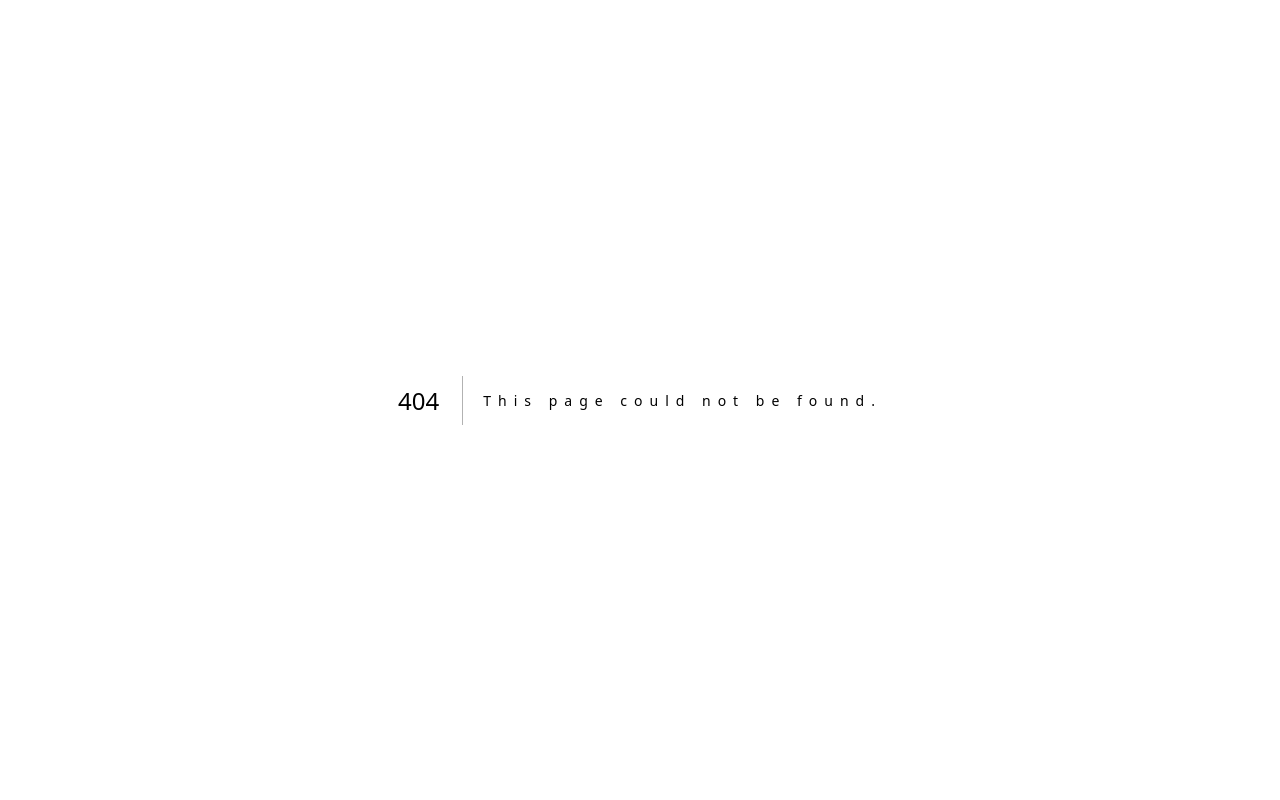
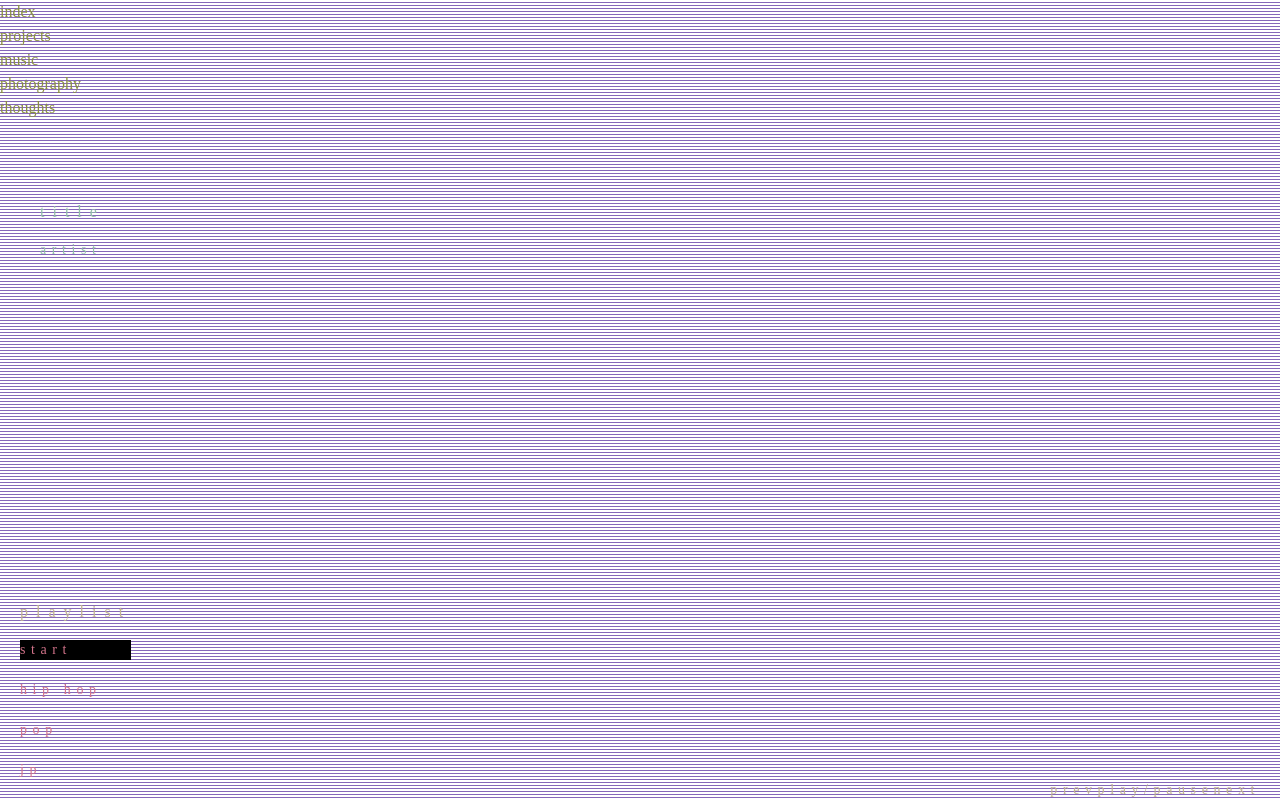
Before and after one commit to hlxmh/personal-site, a Next.js app: page /sound in a window 1280 px wide. Before the commit this address had no page. Built offline with nearby package versions, Linux system fonts and the light colour scheme; a web font is replaced by a local one.

Commit message:
effects for posts, music rough, wow this is a mess

```diff
--- /dev/null
+++ b/app/(main)/sound/page.tsx
@@ -0,0 +1,92 @@
+'use client'
+
+import YouTube, { YouTubeProps } from 'react-youtube';
+import Link from 'next/link';
+import style from 'styles/txt.module.css'
+import React from 'react';
+
+export default function Home() {
+    enum PLAYLIST {
+        HEART = 0,
+        HIPHOP = 1,
+        POP = 2,
+        JP = 3
+    }
+
+
+    const [active, setActive] = React.useState(PLAYLIST.HEART);
+    const [backdrop, setBackdrop] = React.useState("backdrop-hue-rotate-90");
+
+    const onPlayerReady: YouTubeProps['onReady'] = (event) => {
+        // access to player in all event handlers via event.target
+        // event.target.pauseVideo();
+      }
+
+    const opts: YouTubeProps['opts'] = {
+    height: '0',
+    width: '0',
+    playerVars: {
+        autoplay: 1,
+    },
+    };
+
+    function changeActive(playlist: PLAYLIST) {
+        setActive(playlist)
+
+        switch(playlist) {
+            case PLAYLIST.HEART: {
+                setBackdrop("backdrop-hue-rotate-90");
+               break;
+            }
+            case PLAYLIST.HIPHOP: {
+                setBackdrop("backdrop-hue-rotate-180");
+                break;
+            }
+            case PLAYLIST.HEART: {
+                setBackdrop("backdrop-hue-rotate-60");
+                break;
+            }
+            case PLAYLIST.HEART: {
+                setBackdrop("backdrop-hue-rotate-30");
+                break;
+            }
+         }
+    }
+
+  return (
+    <>
+    <YouTube videoId="9JQDPjpfiGw" opts={opts} onReady={onPlayerReady} />
+    <div className={["absolute", "top-0", "left-0", "h-screen", "w-screen", backdrop].join(" ")}></div>
+    <h2 className="mt-20 ml-10">title</h2>
+    <h3 className="ml-10">artist</h3>
+
+    <div className="ml-5 absolute bottom-0">
+        <h2>playlist</h2>
+        <nav>
+            {/* <div className={active == PLAYLIST.HEART ? 'active' : ''}></div> */}
+            <Link onMouseEnter={() => {
+        changeActive(PLAYLIST.HEART);
+      }} className={[style.menu__item, "mb-5", "post", "before:content-['']", active == PLAYLIST.HEART ? 'bg-black' : ''].join(" ")} href="https://google.com" target="_blank">
+                <h3><span className={style.menu__item_name}>start</span></h3>
+            </Link>
+            <Link onMouseEnter={() => {
+        changeActive(PLAYLIST.HIPHOP);
+      }} className={[style.menu__item, "mb-5", "post", "before:content-['']", active == PLAYLIST.HIPHOP ? 'bg-black' : ''].join(" ")} href="https://google.com" target="_blank">
+                <h3><span className={style.menu__item_name}>hip hop</span></h3>
+            </Link>
+            <Link className={[style.menu__item, "mb-5", "post", "before:content-['']",].join(" ")} href={`google.com`}>
+                <h3><span className={style.menu__item_name}>pop</span></h3>
+            </Link>
+            <Link className={[style.menu__item, "mb-5", "post", "before:content-['']",].join(" ")} href={`google.com`}>
+                <h3><span className={style.menu__item_name}>jp</span></h3>
+            </Link>
+        </nav>
+    </div>
+
+
+    <div className="mr-5 absolute bottom-0 right-0">
+        <h3><span>prev</span><span>play/pause</span><span>next</span></h3>
+    </div>
+    </>
+  );
+}
--- a/app/(main)/txt/[id]/page.tsx
+++ b/app/(main)/txt/[id]/page.tsx
@@ -15,10 +15,12 @@ export default async function Post({ params }: { params: { id: string } } ) {
     // how to handle caching?
     const postData = await getPostData(params?.id as string);
   return (
+    <section className="w-[90%] my-8 shadow-lg bg-black px-8 py-3 relative bg-opacity-50 mx-auto">
       <article>
         <h1>{postData.title}</h1>
         <Date dateString={postData.date} />
         <div dangerouslySetInnerHTML={{ __html: postData.contentHtml }} />
       </article>
+    </section>
   );
 }
--- a/app/(main)/txt/page.tsx
+++ b/app/(main)/txt/page.tsx
@@ -1,20 +1,21 @@
 import { getSortedPostsData } from 'lib/posts';
 import Link from 'next/link';
 import Date from 'components/date';
+import style from 'styles/txt.module.css'
 
 export default function Home() {
     const allPostsData = getSortedPostsData();
   return (
-    <section id="blog_list" className="w-[50%] my-8 shadow-lg bg-black px-8 py-3 relative bg-opacity-40 ml-4">
+    <section id="blog_list" className="w-[50%] my-8 shadow-lg bg-black px-8 py-3 relative bg-opacity-50 ml-4">
         <h2>posts</h2>
-        <ul>
+        <nav>
         {allPostsData?.map(({ id, date, title }) => (
-            <li className='mb-5' key={id}>
-            <h3><Link href={`/txt/${id}`}>{title}</Link></h3>
-            <Date dateString={date} />
-            </li>
+          					<Link className={[style.menu__item, "mb-5", "post", "before:content-['']",].join(" ")} href={`/txt/${id}`} key={id}>
+                    <h3><span className={style.menu__item_name}>{title}</span></h3>
+                    <Date dateString={date} />
+                  </Link>
         ))}
-        </ul>
+				</nav>
     </section>
   );
 }
--- a/components/date.tsx
+++ b/components/date.tsx
@@ -2,5 +2,5 @@ import { parseISO, format } from 'date-fns';
 
 export default function Date({ dateString }: { dateString: string }) {
   const date = parseISO(dateString);
-  return <time className="text-gray-500" dateTime={dateString}>{format(date, 'LLLL d, yyyy')}</time>;
+  return <time className="text-gray-400 tracking-[0.3em] lowercase text-xs" dateTime={dateString}>{format(date, 'LLLL d, yyyy')}</time>;
 }
--- a/components/typewriter.tsx
+++ b/components/typewriter.tsx
@@ -103,7 +103,7 @@ export default function Home() {
 
             {/* links */}
             <p className={[style.text,"absolute", "top-3", "px-8", "left-0", "w-[95vw]"].join(" ")}><span className="invisible">HELLO. I AM A COMPUTER SCIENCE STUDENT AT THE UNIVERSITY OF WATERLOO. I MAKE </span><Link className={[style.link, style.brackets, "animate-glow"].join(" ")} href={`/txt/`}><span>projects</span></Link><span className="invisible"> WHEN I CAN.
-            I ALSO LIKE OTHER THINGS. </span><Link className={[style.link, style.brackets, "animate-glow"].join(" ")} href={`/txt/`}>music</Link><span className="invisible"> IS A HOBBY, AND SO IS </span><Link className={[style.link, style.brackets, "animate-glow"].join(" ")} href={`/txt/`}>photography</Link><span className="invisible">. I FROLICK IN FIELDS TOO. YOU CAN READ MY </span><Link className={[style.link, style.brackets, "animate-glow"].join(" ")} href={`/txt/`}>thoughts</Link><span className="invisible"> ON THE STUFF MENTIONED ABOVE.
+            I ALSO LIKE OTHER THINGS. </span><Link className={[style.link, style.brackets, "animate-glow"].join(" ")} href={`/sound/`}>music</Link><span className="invisible"> IS A HOBBY, AND SO IS </span><Link className={[style.link, style.brackets, "animate-glow"].join(" ")} href={`/txt/`}>photography</Link><span className="invisible">. I FROLICK IN FIELDS TOO. YOU CAN READ MY </span><Link className={[style.link, style.brackets, "animate-glow"].join(" ")} href={`/txt/`}>thoughts</Link><span className="invisible"> ON THE STUFF MENTIONED ABOVE.
             you live as you dream you live as you dream you live as you dream you live as you dream  you live as you dream
             </span>
             </p>
--- a/package.json
+++ b/package.json
@@ -12,6 +12,7 @@
     "next": "^13.0.2",
     "react": "18.2.0",
     "react-dom": "18.2.0",
+    "react-youtube": "^10.1.0",
     "remark": "^14.0.2",
     "remark-html": "^15.0.1"
   },
--- /dev/null
+++ b/styles/txt.module.css
@@ -0,0 +1,38 @@
+.menu__item:hover .menu__item_name {
+	color: #ffffff;
+	background: #e57fe542;
+}
+
+.menu__item::before {
+	content: '';
+	position: absolute;
+	top: 0;
+	right: 100%;
+	width: 0.9em;
+	height: 1em;
+	opacity: 0;
+	background: rgba(201, 90, 211, 0.482);
+	margin-right: 0.25em;
+}
+
+.menu__item:hover::before {
+	animation: blinkblink 0.4s cubic-bezier(0.5,0,1,1) infinite alternate;
+}
+
+@keyframes blinkblink {
+	from {
+		opacity: 0;
+	}
+	to {
+		opacity: 1;
+	}
+}
+
+.menu__item {
+	position: relative;
+	display: block;
+}
+
+.menu__item_name {
+	display: inline-block;
+}
```
Also changed, not shown: 1 other file (tests, documents, lock files or other folders).
